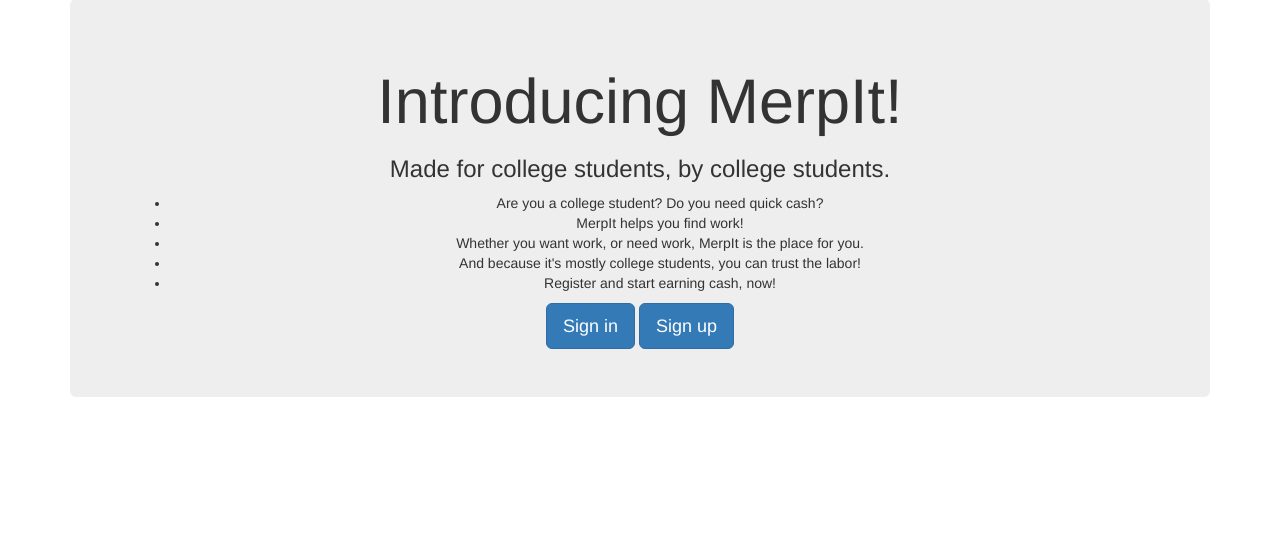
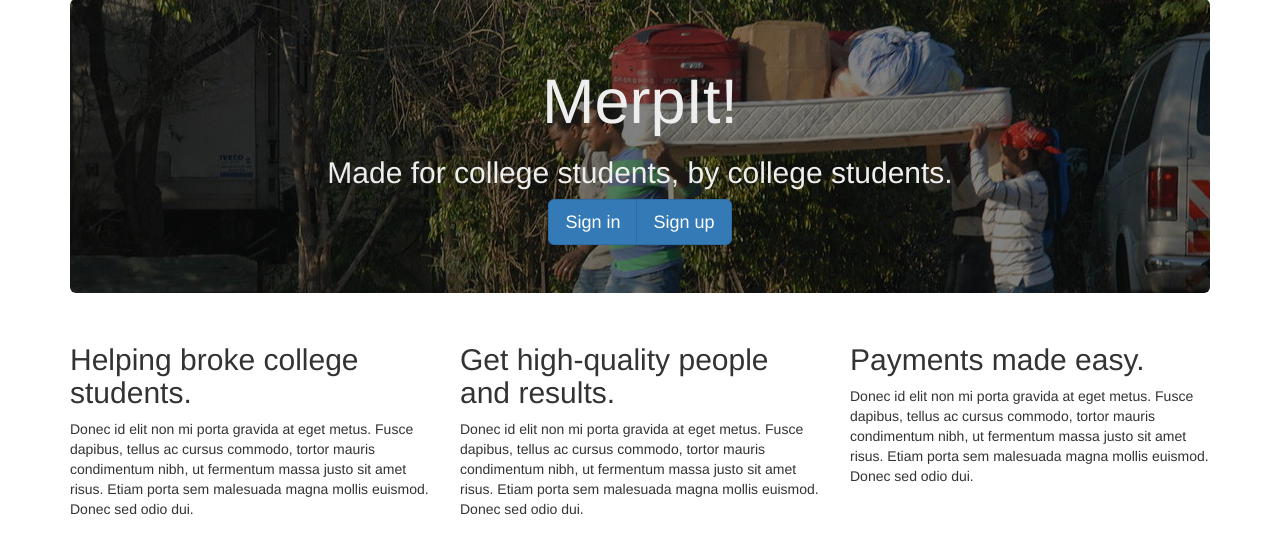
Before and after one commit to austinheimark/SoCollege, a Flask app: page / in a window 1280 px wide. Shown: the part 51-605 px from the top of the page. Run offline with Flask 2, Linux system fonts and the light colour scheme; some libraries are stand-ins or nearby versions.

Commit message:
some BS on the main page for now

```diff
--- a/templates/home.html
+++ b/templates/home.html
@@ -1,20 +1,25 @@
 {% extends "layout.html" %}
 {% block content %}
-<div class="jumbotron text-center">
-	<h1>Introducing MerpIt!</h1>
-	<h3>Made for college students, by college students.</h3>
-		<ul>
-			<li>Are you a college student? Do you need quick cash?</li>
-			<li>MerpIt helps you find work!</li>
-			<li>Whether you want work, or need work, MerpIt is the place for you.</li>
-			<li>And because it's mostly college students, you can trust the labor!</li>
-			<li>Register and start earning cash, now!</li>
-		</ul>
-
-	{% if 'username' not in session %}
+<div class="jumbotron text-center" style="background-image: url('{{ url_for('static', filename='jumbotron.JPG') }}'); color: #EEEEEE;">
+	<h1>MerpIt!</h1>
+	<h2>Made for college students, by college students.</h2>
+	{% if 'username' not in session %}<div class="btn-group">
 		<a class="btn btn-lg btn-primary" href="{{ url_for('signin') }}">Sign in</a>
 		<a class="btn btn-lg btn-primary" href="{{ url_for('signup') }}">Sign up</a>
-	{% endif %}
-
+	</div>{% endif %}
+</div>
+<div class="row">
+	<div class="col-lg-4 col-md-4 col-sm-4">
+		<h2>Helping broke college students.</h2>
+		<p>Donec id elit non mi porta gravida at eget metus. Fusce dapibus, tellus ac cursus commodo, tortor mauris condimentum nibh, ut fermentum massa justo sit amet risus. Etiam porta sem malesuada magna mollis euismod. Donec sed odio dui.</p>
+	</div>
+	<div class="col-lg-4 col-md-4 col-sm-4">
+		<h2>Get high-quality people and results.</h2>
+		<p>Donec id elit non mi porta gravida at eget metus. Fusce dapibus, tellus ac cursus commodo, tortor mauris condimentum nibh, ut fermentum massa justo sit amet risus. Etiam porta sem malesuada magna mollis euismod. Donec sed odio dui.</p>
+	</div>
+	<div class="col-lg-4 col-md-4 col-sm-4">
+		<h2>Payments made easy.</h2>
+		<p>Donec id elit non mi porta gravida at eget metus. Fusce dapibus, tellus ac cursus commodo, tortor mauris condimentum nibh, ut fermentum massa justo sit amet risus. Etiam porta sem malesuada magna mollis euismod. Donec sed odio dui.</p>
+	</div>
 </div>
 {% endblock %}
```
Also changed, not shown: static/jumbotron.JPG (added).
